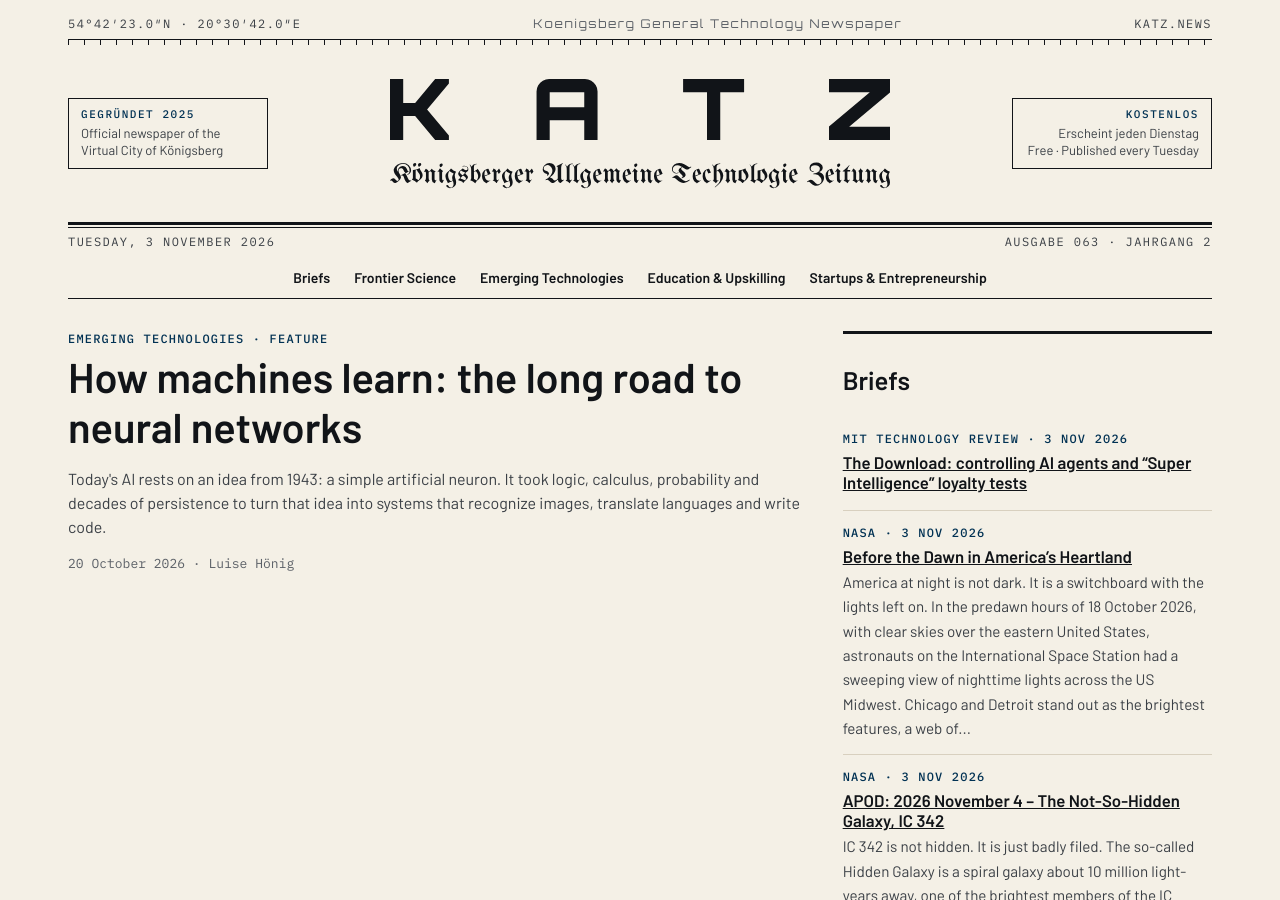
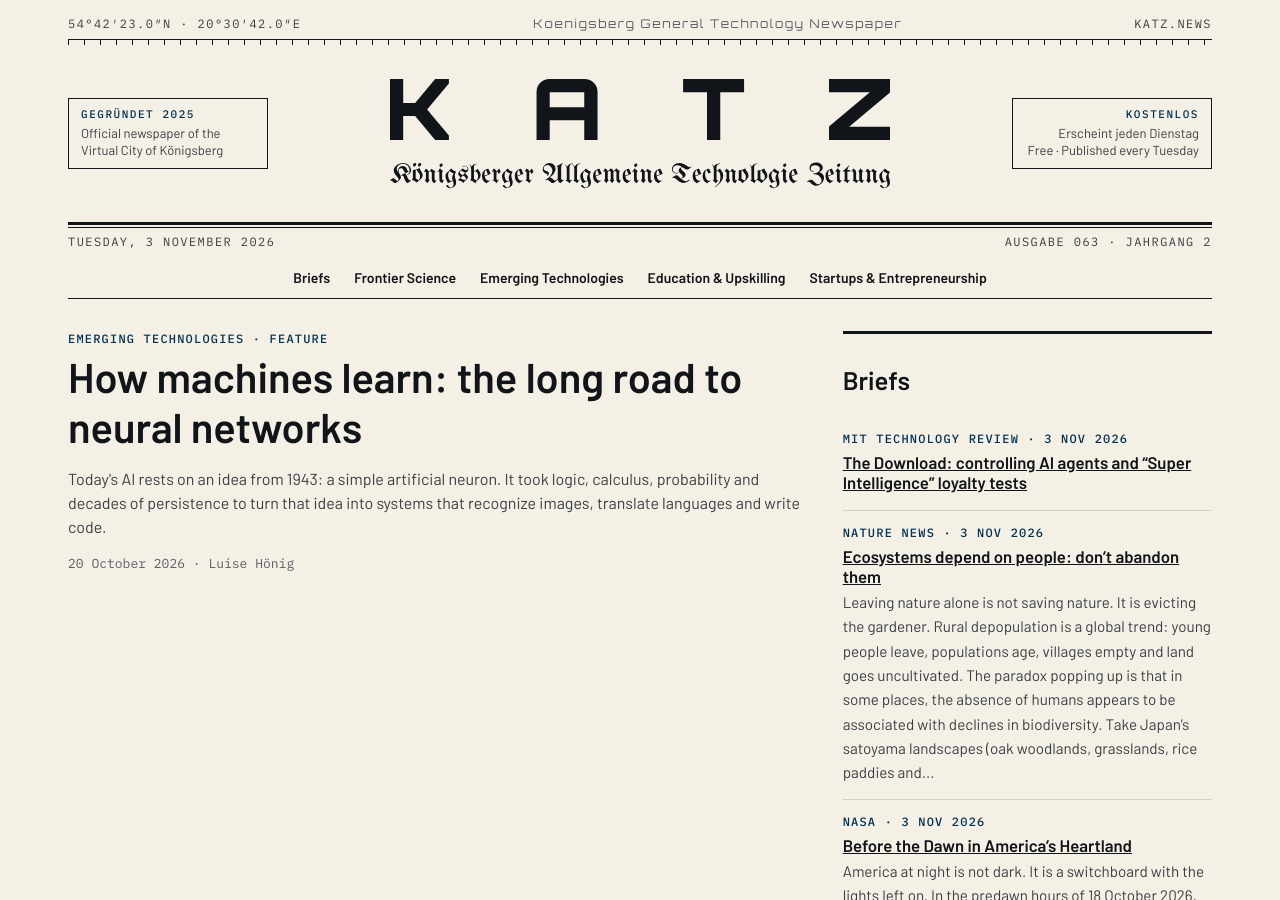
Before and after one commit to katz-news/katz.news, a Jekyll site: the page built from index.html, in a window 1280 px wide and 900 px high. Built offline with Jekyll 4.4.1, drawn with Linux system fonts in a browser that asks for light colours.

Commit message:
Publish 2026-11-05

```diff
--- a/_data/build.yml
+++ b/_data/build.yml
@@ -1 +1 @@
-published_at: 2026-11-05T10:47:15Z
+published_at: 2026-11-05T10:48:09Z
--- /dev/null
+++ b/_posts/briefs/2026-11-04-ecosystems-depend-on-people-don-t-abandon-them.md
@@ -0,0 +1,17 @@
+---
+published: true
+title: "Ecosystems depend on people: don’t abandon them"
+date: 2026-11-03
+section: science
+source_name: Nature News
+source_url: https://www.nature.com/articles/d41586-026-03544-8
+---
+Leaving nature alone is not saving nature. It is evicting the gardener.
+
+Rural depopulation is a global trend: young people leave, populations age, villages empty and land goes uncultivated. The paradox popping up is that in some places, the absence of humans appears to be associated with declines in biodiversity.
+
+Take Japan's satoyama landscapes (oak woodlands, grasslands, rice paddies and irrigation ponds): a mosaic of habitats, many species evolved to depend on cycles of human maintenance. Abandon them and the woodlands become dense, shaded and homogenous, the ponds fill with sediment, the grasslands grow over, and the species that rely on those habitats decline — especially endangered ones. It was never untouched!
+
+People shape ecosystems through land management and care, and through religious and spiritual practices too. Nature is not a museum with a “do not touch” sign; it is The Good Life, except the garden is a whole landscape and nobody is left to do the weeding. Traditional knowledge and practices need to be recognised and more firmly grounded in science and policy, so that the people who live in and care for rural landscapes are recognised as stewards, not intruders (sorry, dandelions).
+
+Conclusion: ecosystems do not need fewer people. They need people who stay.
```
